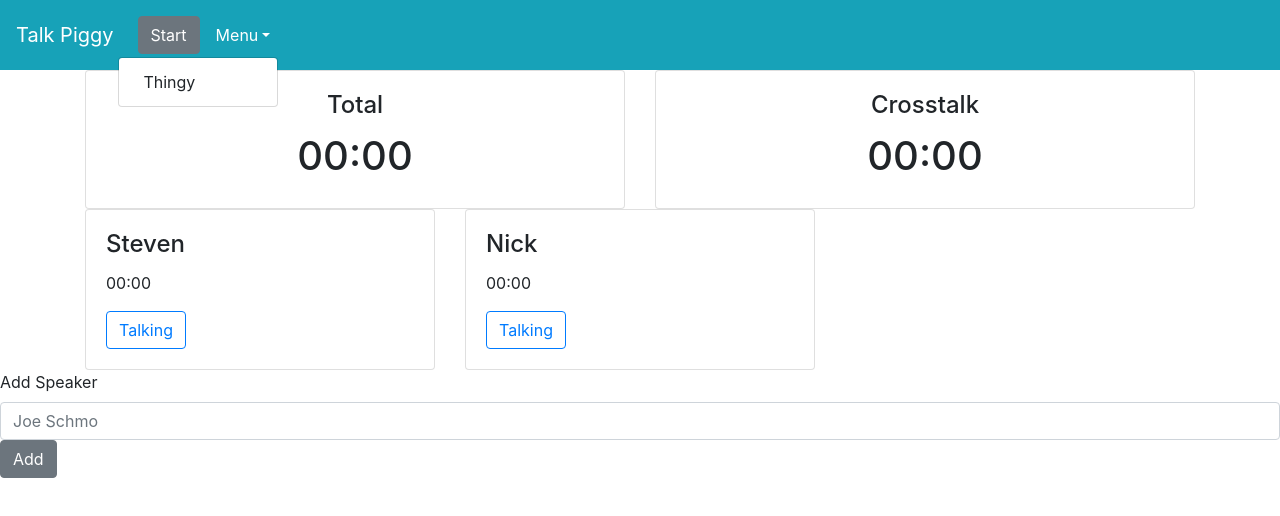
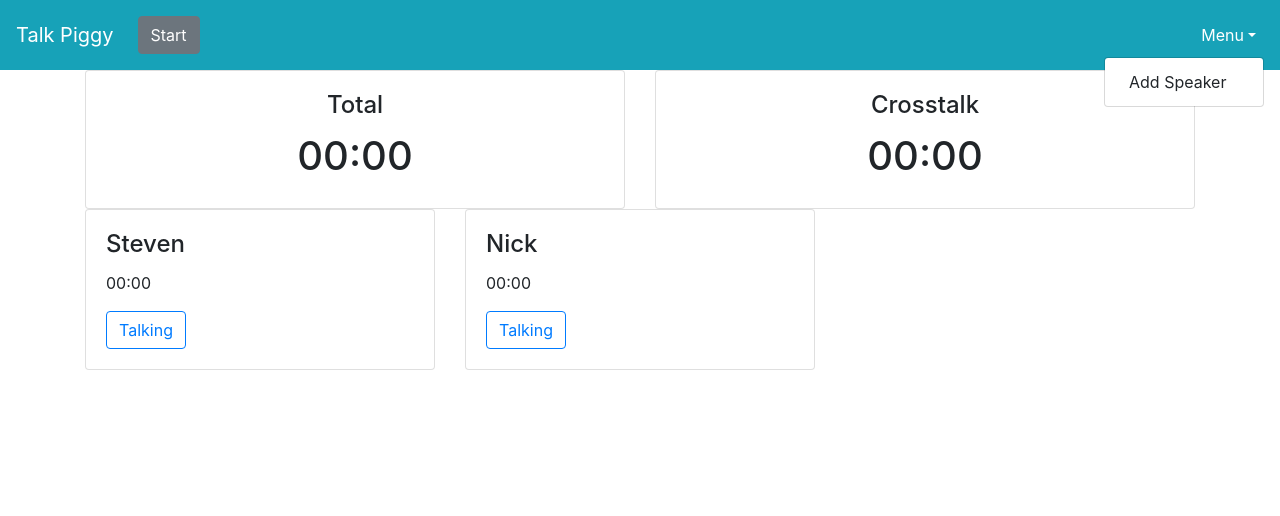
Before and after one commit to kylev/talk-piggy, a Vue app: page / in a window 1280 px wide. Both pictures are taken after a click on the button "Menu". Shown: the top 516 px of the page. Built offline with nearby package versions, Linux system fonts and the light colour scheme.

Commit message:
Hook up modal user add.

```diff
--- a/src/App.vue
+++ b/src/App.vue
@@ -3,12 +3,10 @@
     <TopBar />
     <MainPanel />
     <SpeakerList />
-    <AddSpeaker />
   </div>
 </template>
 
 <script>
-import AddSpeaker from "./components/AddSpeaker.vue";
 import MainPanel from "./components/MainPanel.vue";
 import SpeakerList from "./components/SpeakerList.vue";
 import TopBar from "./components/TopBar.vue";
@@ -16,7 +14,6 @@ import TopBar from "./components/TopBar.vue";
 export default {
   name: "app",
   components: {
-    AddSpeaker,
     MainPanel,
     SpeakerList,
     TopBar
--- a/src/components/AddSpeaker.vue
+++ /dev/null
@@ -1,30 +0,0 @@
-<template>
-  <section>
-    <b-form-group label="Add Speaker" label-for="add-speaker">
-      <b-form-input
-        id="add-speaker"
-        placeholder="Joe Schmo"
-        v-model.trim="name"
-        v-on:keyup.enter="addSpeaker(name)"
-      />
-      <b-button class="button is-info" v-on:click="addSpeaker(name)">
-        Add
-      </b-button>
-    </b-form-group>
-  </section>
-</template>
-
-<script>
-import { mapMutations } from "vuex";
-
-export default {
-  methods: {
-    ...mapMutations(["addSpeaker"])
-  },
-  data() {
-    return {
-      name: ""
-    };
-  }
-};
-</script>
--- a/src/components/TopBar.vue
+++ b/src/components/TopBar.vue
@@ -1,21 +1,47 @@
 <template>
-  <b-navbar type="dark" variant="info" sticky="true">
+  <b-navbar type="dark" variant="info" sticky>
     <b-navbar-brand href="#">Talk Piggy</b-navbar-brand>
     <b-navbar-nav>
       <b-nav-item href="#"><TimerControl /></b-nav-item>
     </b-navbar-nav>
-    <b-navbar-nav>
+    <b-navbar-nav class="ml-auto">
       <b-nav-item-dropdown text="Menu" right>
-        <b-dropdown-item href="#">Thingy</b-dropdown-item>
+        <b-dropdown-item href="#" v-b-modal.add-speaker-modal>
+          Add Speaker
+        </b-dropdown-item>
       </b-nav-item-dropdown>
     </b-navbar-nav>
+    <b-modal ref="modal" id="add-speaker-modal" @ok="handleOk">
+      <b-form @submit.stop.prevent="handleSubmit">
+        <b-form-input placeholder="Joe Schmo" v-model.trim="name" />
+      </b-form>
+    </b-modal>
   </b-navbar>
 </template>
 
 <script>
+import { mapMutations } from "vuex";
+
+//import AddSpeaker from "./AddSpeaker.vue";
 import TimerControl from "./TimerControl.vue";
 
 export default {
-  components: { TimerControl }
+  components: { TimerControl },
+  data() {
+    return {
+      name: ""
+    };
+  },
+  methods: {
+    ...mapMutations(["addSpeaker"]),
+    handleOk() {
+      this.addSpeaker(this.name);
+      this.name = "";
+    },
+    handleSubmit() {
+      this.handleOk(this.name);
+      this.$refs.modal.hide();
+    }
+  }
 };
 </script>
```
